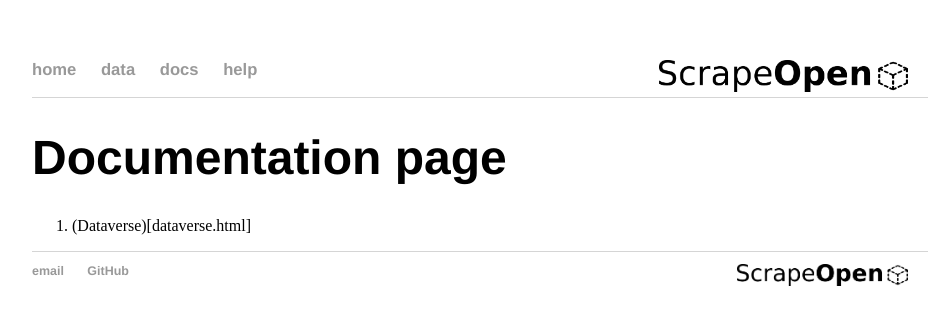
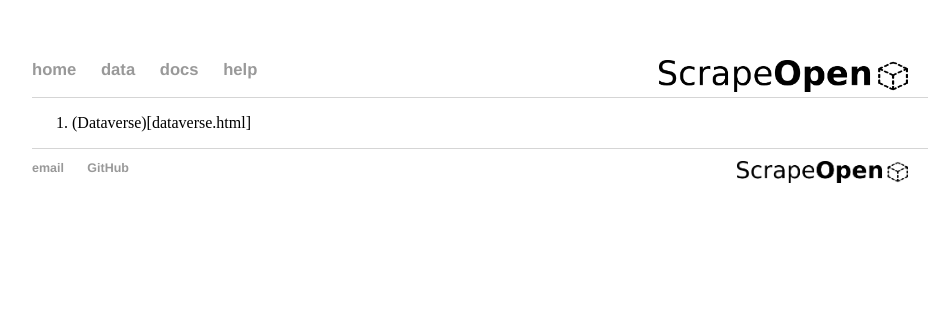
Before and after one commit to ScrapeOpen/ScrapeOpen, a Jekyll site: the page built from docs/index.md, in a window 1280 px wide. Shown: the top 325 px of the page, without its empty margins (160-1099 px from the left). Built offline with Jekyll 4.4.1, drawn with Linux system fonts in a browser that asks for light colours.

Commit message:
Minor edits

```diff
--- a/docs/index.md
+++ b/docs/index.md
@@ -1,8 +1,6 @@
 ---
 layout: default
-title: Documentation page
+title: Documentation
 ---
 
-# Documentation page
-
 1. (Dataverse)[dataverse.html]
```
